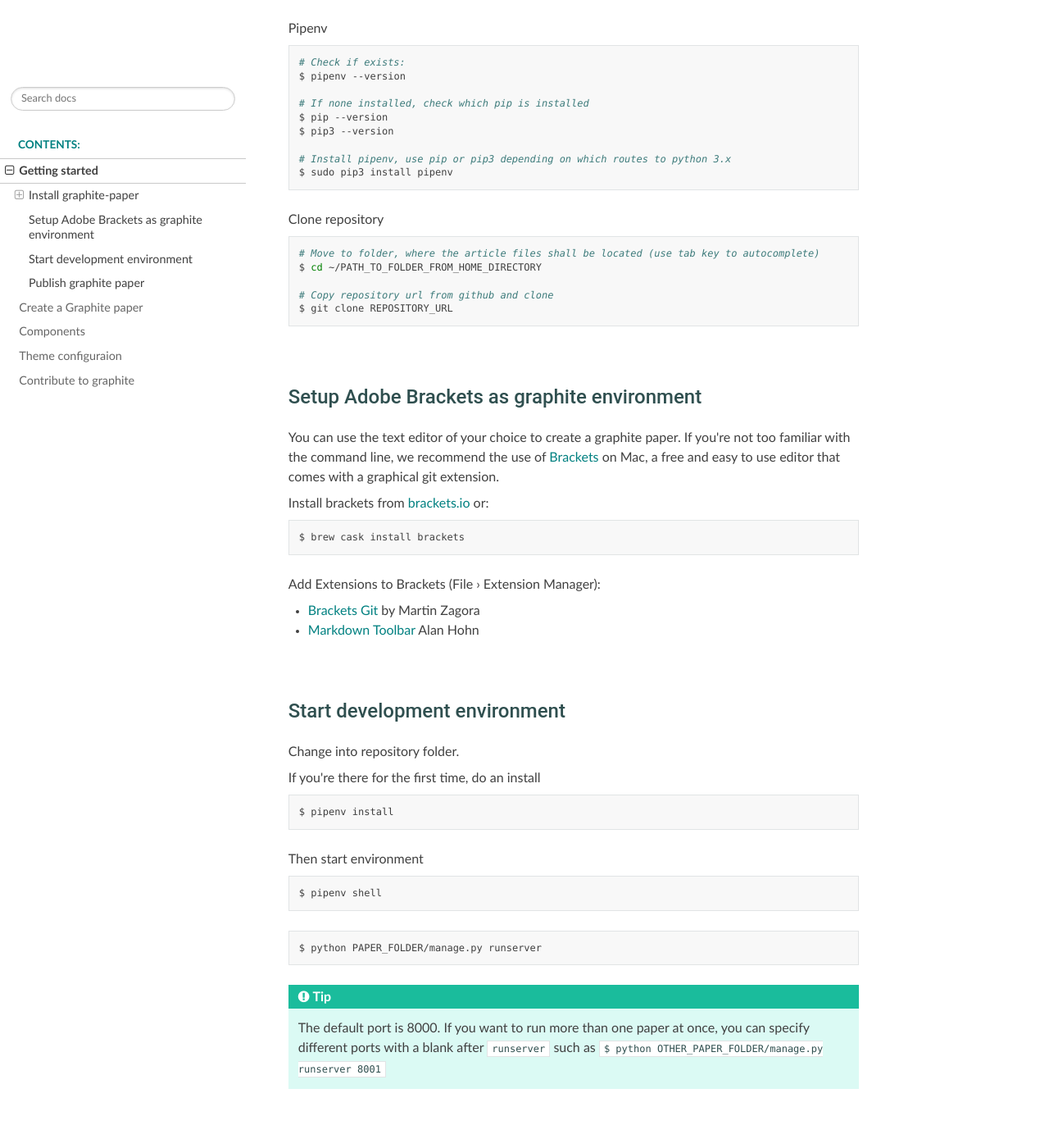
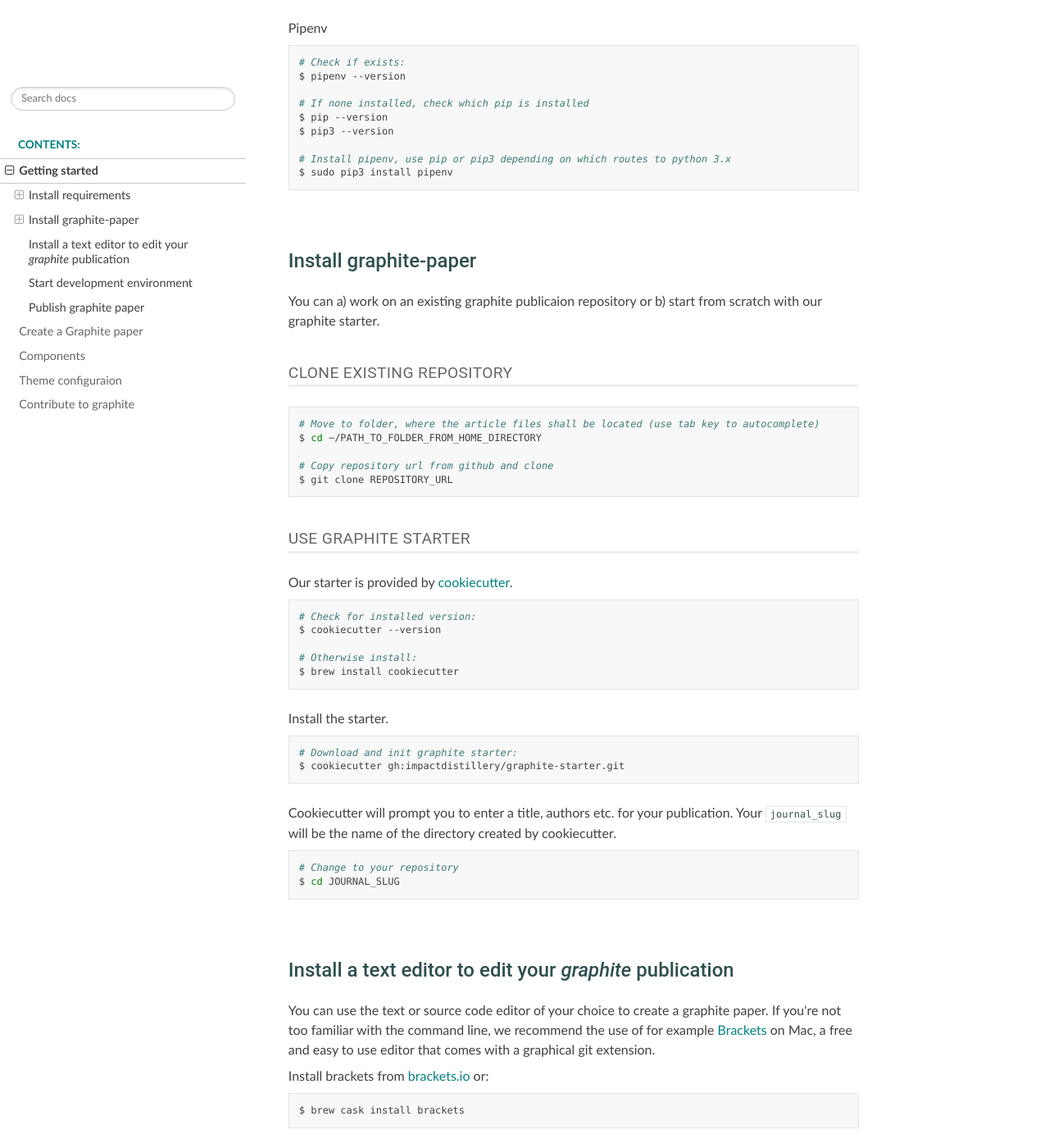
Before and after one commit to impactdistillery/graphite-paper, a Sphinx documentation site: the page built from docs/pages/getting-started.rst, in a window 1280 px wide and 1400 px high, scrolled down 917 px. Shown: the whole window at 82% size. Built offline with Sphinx 7.4.7 and the Read the Docs theme 2.0.0, drawn with Linux system fonts in a browser that asks for light colours; some of the changed text lies outside the part shown.

Commit message:
Adjust documentation to include starter

```diff
--- a/docs/pages/getting-started.rst
+++ b/docs/pages/getting-started.rst
@@ -4,8 +4,8 @@ Getting started
 Do you want to create a website from a single source or do you want to create your own theme and build up a publication series?
 
 
-Install graphite-paper
-----------------------
+Install requirements
+--------------------
 
 Mac OS
 ^^^^^^
@@ -55,7 +55,14 @@ Pipenv
     # Install pipenv, use pip or pip3 depending on which routes to python 3.x
     $ sudo pip3 install pipenv
 
-Clone repository
+
+Install graphite-paper
+----------------------
+
+You can a) work on an existing graphite publicaion repository or b) start from scratch with our graphite starter.
+
+Clone existing repository
+^^^^^^^^^^^^^^^^^^^^^^^^^^^^
 
 .. code:: shell
 
@@ -65,11 +72,40 @@ Clone repository
     # Copy repository url from github and clone
     $ git clone REPOSITORY_URL
 
+.. _Starter:
 
-Setup Adobe Brackets as graphite environment
---------------------------------------------
+Use graphite starter
+^^^^^^^^^^^^^^^^^^^^^^^
 
-You can use the text editor of your choice to create a graphite paper. If you're not too familiar with the command line, we recommend the use  of `Brackets <https://brackets.io>`_ on Mac, a free and easy to use editor that comes with a graphical git extension.
+Our starter is provided by `cookiecutter <https://github.com/cookiecutter/cookiecutter>`_.
+
+.. code:: shell
+
+    # Check for installed version:
+    $ cookiecutter --version
+
+    # Otherwise install:
+    $ brew install cookiecutter
+
+Install the starter.
+
+.. code:: shell
+
+    # Download and init graphite starter:
+    $ cookiecutter gh:impactdistillery/graphite-starter.git
+
+Cookiecutter will prompt you to enter a title, authors etc. for your publication. Your :code:`journal_slug` will be the name of the directory created by cookiecutter.
+
+.. code:: shell
+
+    # Change to your repository
+    $ cd JOURNAL_SLUG
+
+Install a text editor to edit your *graphite* publication
+---------------------------------------------------------
+
+You can use the text or source code editor of your choice to create a graphite paper.
+If you're not too familiar with the command line, we recommend the use of for example `Brackets <https://brackets.io>`_ on Mac, a free and easy to use editor that comes with a graphical git extension.
 
 Install brackets from `brackets.io <https://brackets.io>`_ or:
 
@@ -81,6 +117,14 @@ Add Extensions to Brackets (File › Extension Manager):
 
 * `Brackets Git <https://github.com/brackets-userland/brackets-git>`_ by  Martin Zagora
 * `Markdown Toolbar <https://github.com/alanhohn/markdown-toolbar>`_ Alan Hohn
+
+.. WARNING::
+    Recently Brackets experienced errors when trying to install extensions. Try one of the alternative editors below.
+
+Alternative Editors that also offer a graphical git interface:
+
+    - Atom `atom.io <https://atom.io>`_
+    - `VS Codium <https://vscodium.com>`_
 
 Start development environment
 -----------------------------
```
Also changed, not shown: other parts of docs/pages/getting-started.rst (+2 -2 lines), docs/pages/create-paper.rst (+57 -5 lines).
